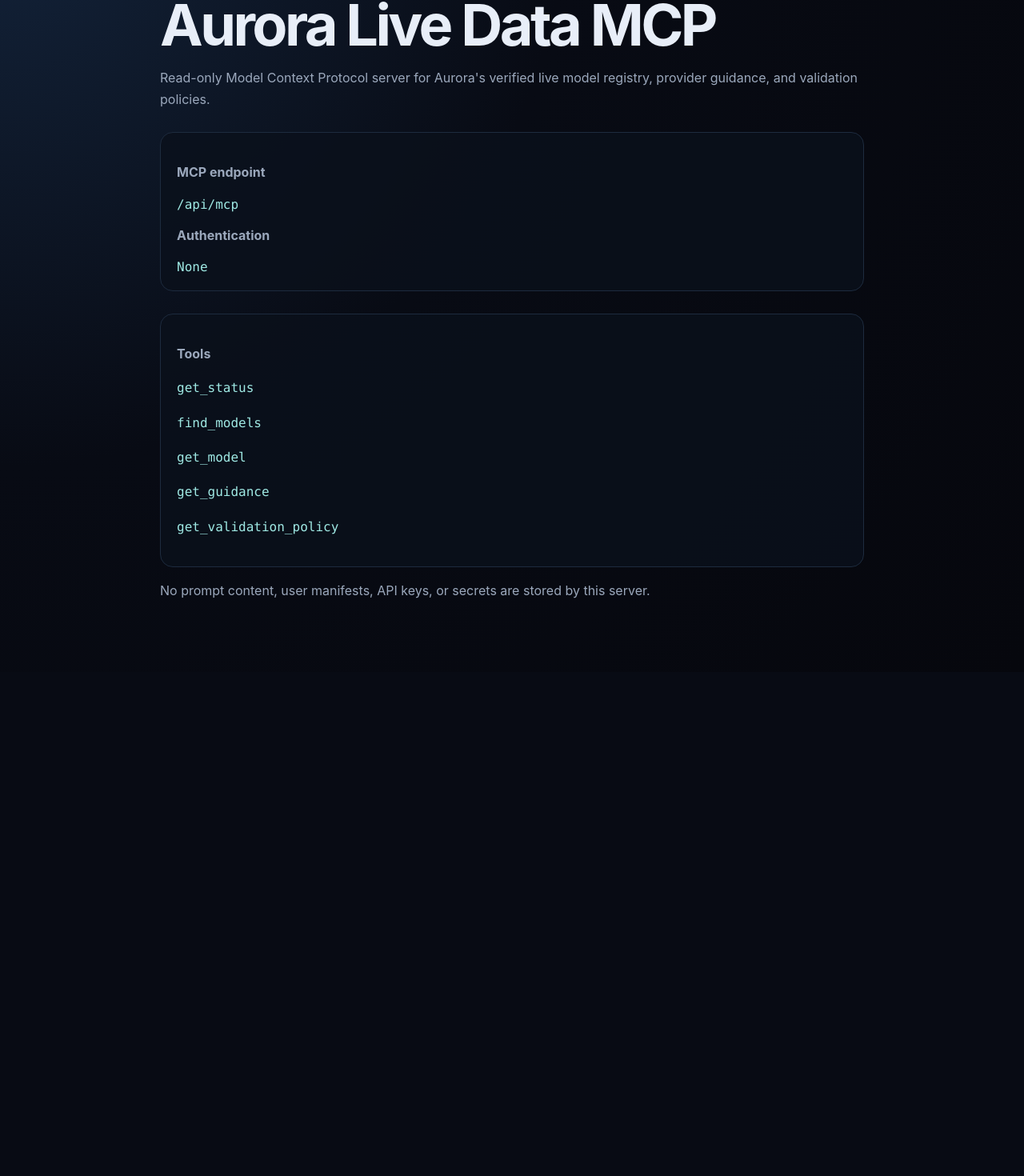
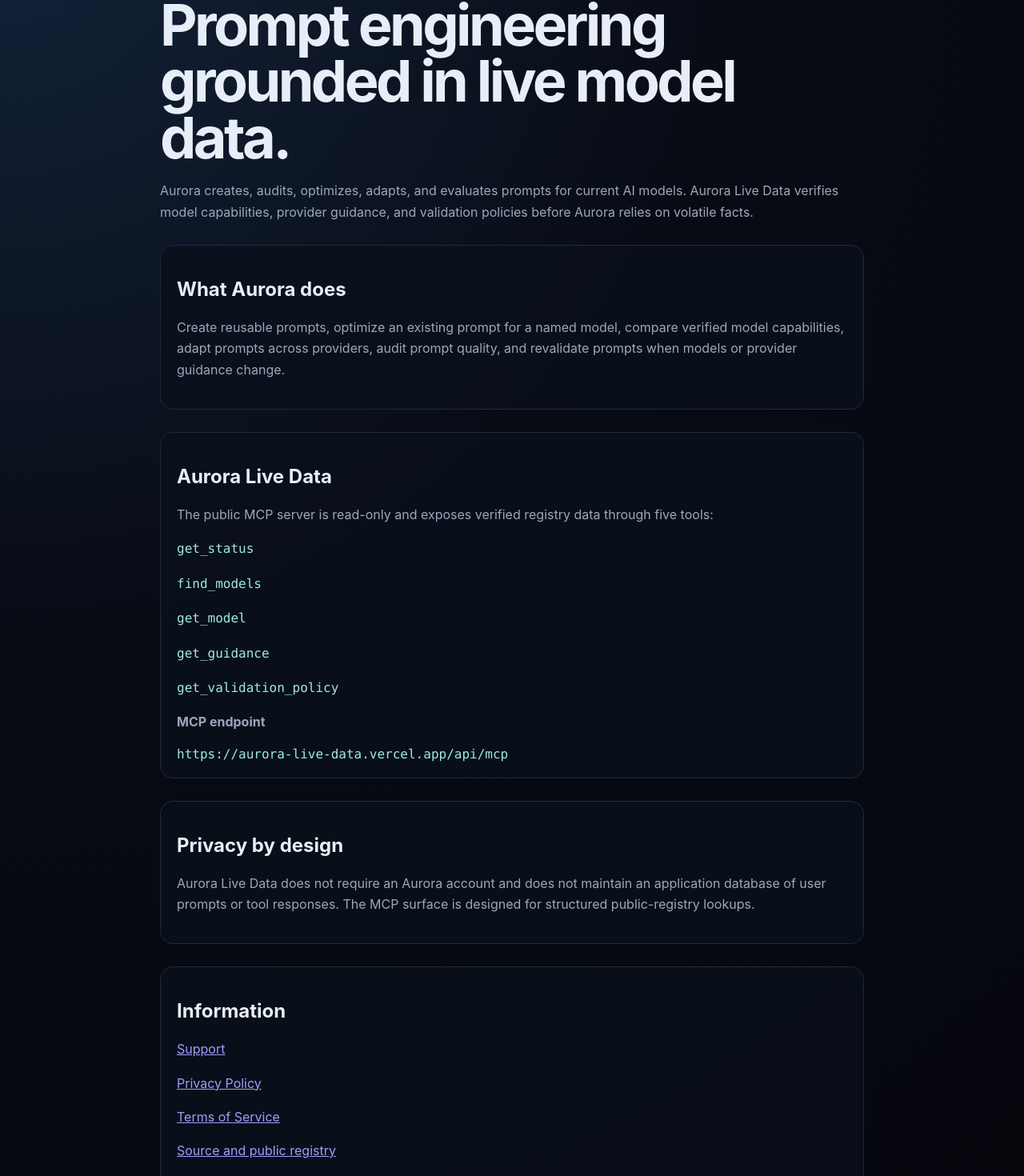
Before and after one commit to Allerxis/aurora-live-data, a Next.js app in the folder mcp-server/: page / in a window 1280 px wide. Shown: the part 120-1590 px from the top of the page at 80% size. Before the commit the page ends 960 px from the top, so only its background shows below. Built offline with nearby package versions, Linux system fonts and the light colour scheme.

Commit message:
Expand Aurora public product page

```diff
--- a/mcp-server/app/page.tsx
+++ b/mcp-server/app/page.tsx
@@ -1,22 +1,64 @@
-const tools = ['get_status', 'find_models', 'get_model', 'get_guidance', 'get_validation_policy'];
+const tools = [
+  'get_status',
+  'find_models',
+  'get_model',
+  'get_guidance',
+  'get_validation_policy',
+];
 
 export default function Home() {
   return (
     <main>
-      <p className="eyebrow">Aurora infrastructure</p>
-      <h1>Aurora Live Data MCP</h1>
-      <p>Read-only Model Context Protocol server for Aurora's verified live model registry, provider guidance, and validation policies.</p>
+      <p className="eyebrow">Aurora</p>
+      <h1>Prompt engineering grounded in live model data.</h1>
+      <p>
+        Aurora creates, audits, optimizes, adapts, and evaluates prompts for
+        current AI models. Aurora Live Data verifies model capabilities,
+        provider guidance, and validation policies before Aurora relies on
+        volatile facts.
+      </p>
+
       <div className="card">
+        <h2>What Aurora does</h2>
+        <p>
+          Create reusable prompts, optimize an existing prompt for a named
+          model, compare verified model capabilities, adapt prompts across
+          providers, audit prompt quality, and revalidate prompts when models
+          or provider guidance change.
+        </p>
+      </div>
+
+      <div className="card">
+        <h2>Aurora Live Data</h2>
+        <p>
+          The public MCP server is read-only and exposes verified registry
+          data through five tools:
+        </p>
+        {tools.map((tool) => <p key={tool}><code>{tool}</code></p>)}
         <p><strong>MCP endpoint</strong></p>
-        <code>/api/mcp</code>
-        <p><strong>Authentication</strong></p>
-        <code>None</code>
+        <code>https://aurora-live-data.vercel.app/api/mcp</code>
       </div>
+
       <div className="card">
-        <p><strong>Tools</strong></p>
-        {tools.map((tool) => <p key={tool}><code>{tool}</code></p>)}
+        <h2>Privacy by design</h2>
+        <p>
+          Aurora Live Data does not require an Aurora account and does not
+          maintain an application database of user prompts or tool responses.
+          The MCP surface is designed for structured public-registry lookups.
+        </p>
       </div>
-      <p>No prompt content, user manifests, API keys, or secrets are stored by this server.</p>
+
+      <div className="card">
+        <h2>Information</h2>
+        <p><a href="/support">Support</a></p>
+        <p><a href="/privacy">Privacy Policy</a></p>
+        <p><a href="/terms">Terms of Service</a></p>
+        <p>
+          <a href="https://github.com/Allerxis/aurora-live-data">
+            Source and public registry
+          </a>
+        </p>
+      </div>
     </main>
   );
 }
```
